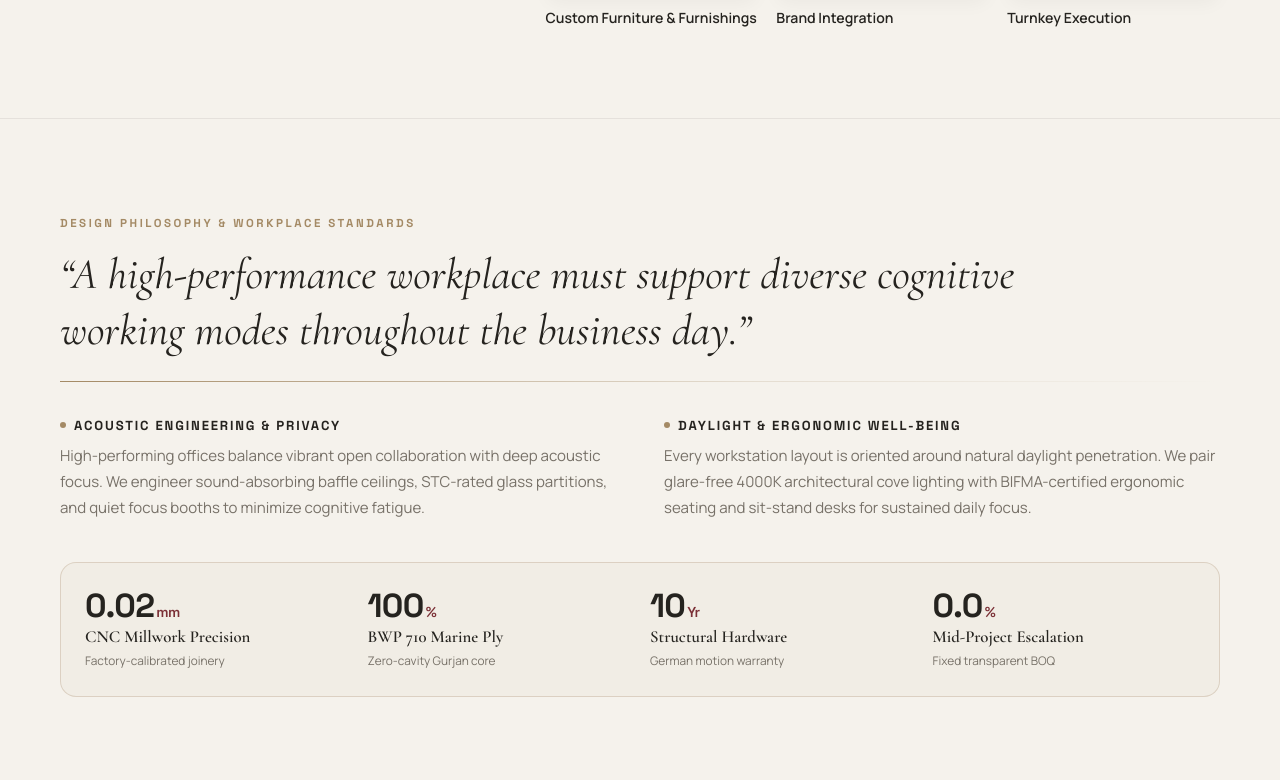
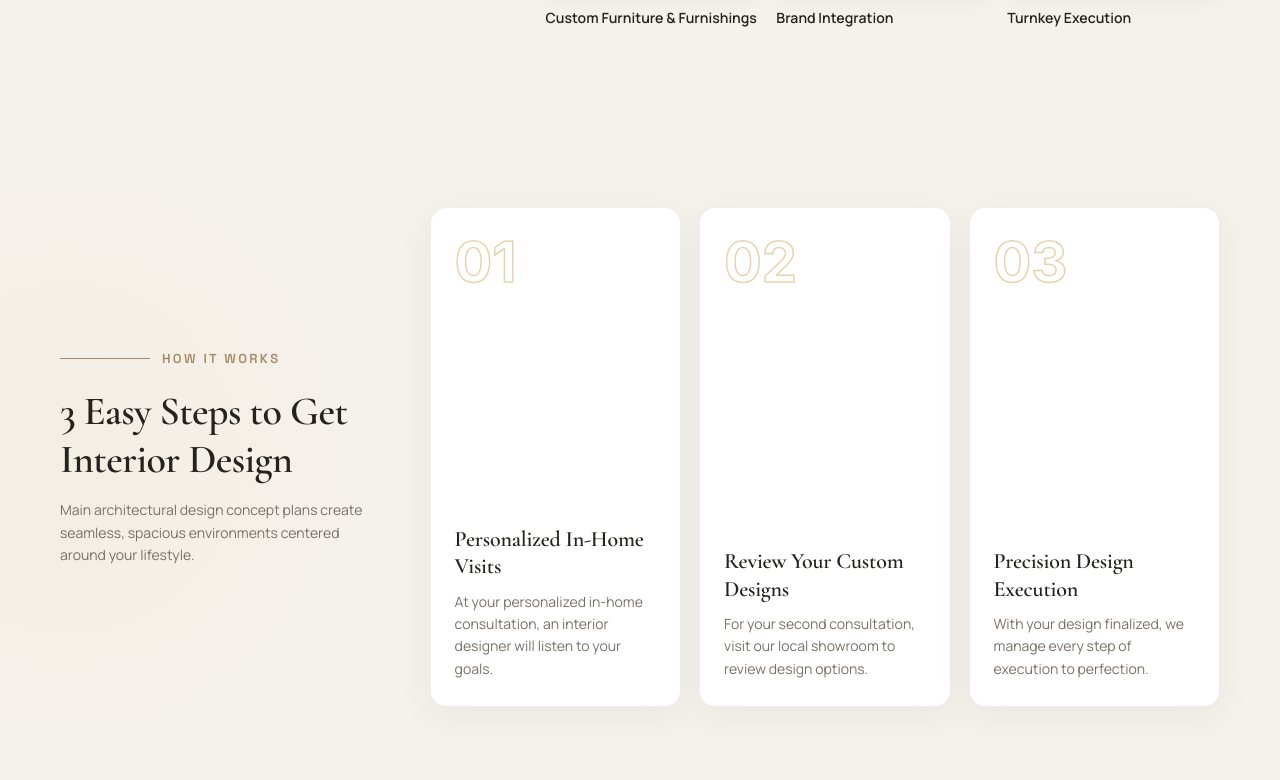
Before and after one commit to nalleswarann/mitijen-interiors, a React (Vite) app: page /services/corporate-interior-design in a window 1280 px wide. Shown: the part 3220-4000 px from the top of the page. Built offline with nearby package versions, Linux system fonts and the light colour scheme; a web font is replaced by a local one.

Commit message:
feat(services): match visual reference mockup exactly with integrated HowItWorksSection

```diff
--- a/src/components/ServicePageTemplate.tsx
+++ b/src/components/ServicePageTemplate.tsx
@@ -5,6 +5,7 @@ import { ScrollTrigger } from 'gsap/ScrollTrigger';
 import type { ServicePageData } from '../data/servicesData';
 import { SEO } from './common/SEO';
 import { useInquiry } from '../context/useInquiry';
+import { HowItWorksSection } from './HowItWorksSection';
 import '../styles/ServicePage.css';
 
 if (typeof window !== 'undefined') {
@@ -47,18 +48,6 @@ interface DisciplineEditorialConfig {
     title: string;
     image: string;
   }>;
-  philosophyEyebrow: string;
-  philosophyHeading: string;
-  philosophyCol1Title: string;
-  philosophyCol1Text: string;
-  philosophyCol2Title: string;
-  philosophyCol2Text: string;
-  metrics: Array<{
-    value: string;
-    unit?: string;
-    label: string;
-    sub: string;
-  }>;
   ctaEyebrow: string;
   ctaHeading: string;
   ctaSubtitle: string;
@@ -100,13 +89,13 @@ const EDITORIAL_CONFIG: Record<'Corporate' | 'Commercial' | 'Residential', Disci
       },
       {
         title: 'Reception Areas',
-        description: 'Make a lasting first impression on visiting clients.',
+        description: 'Make a lasting first impression.',
         image: '/assets/craft_stone_vanity.jpg',
         iconType: 'reception',
       },
       {
         title: 'Executive Spaces',
-        description: 'Sophisticated private sanctuaries for leadership.',
+        description: 'Sophisticated spaces for leadership.',
         image: '/assets/transformations/bedroom_after.jpg',
         iconType: 'executive',
       },
@@ -133,21 +122,6 @@ const EDITORIAL_CONFIG: Record<'Corporate' | 'Commercial' | 'Residential', Disci
       { title: 'Custom Furniture & Furnishings', image: '/assets/mitijen/deco3.jpeg' },
       { title: 'Brand Integration', image: '/assets/mitijen/deco2.jpeg' },
       { title: 'Turnkey Execution', image: '/assets/craft_joinery.jpg' },
-    ],
-    philosophyEyebrow: 'DESIGN PHILOSOPHY & WORKPLACE STANDARDS',
-    philosophyHeading:
-      'A high-performance workplace must support diverse cognitive working modes throughout the business day.',
-    philosophyCol1Title: 'Acoustic Engineering & Privacy',
-    philosophyCol1Text:
-      'High-performing offices balance vibrant open collaboration with deep acoustic focus. We engineer sound-absorbing baffle ceilings, STC-rated glass partitions, and quiet focus booths to minimize cognitive fatigue.',
-    philosophyCol2Title: 'Daylight & Ergonomic Well-Being',
-    philosophyCol2Text:
-      'Every workstation layout is oriented around natural daylight penetration. We pair glare-free 4000K architectural cove lighting with BIFMA-certified ergonomic seating and sit-stand desks for sustained daily focus.',
-    metrics: [
-      { value: '0.02', unit: 'mm', label: 'CNC Millwork Precision', sub: 'Factory-calibrated joinery' },
-      { value: '100', unit: '%', label: 'BWP 710 Marine Ply', sub: 'Zero-cavity Gurjan core' },
-      { value: '10', unit: 'Yr', label: 'Structural Hardware', sub: 'German motion warranty' },
-      { value: '0.0', unit: '%', label: 'Mid-Project Escalation', sub: 'Fixed transparent BOQ' },
     ],
     ctaEyebrow: "LET'S BRING YOUR VISION TO LIFE",
     ctaHeading: 'Ready to Create an Exceptional Workspace?',
@@ -188,20 +162,20 @@ const EDITORIAL_CONFIG: Record<'Corporate' | 'Commercial' | 'Residential', Disci
         iconType: 'meeting',
       },
       {
-        title: 'Public Foyers',
+        title: 'Reception & Foyers',
         description: 'Engaging arrival zones with intuitive customer circulation.',
         image: '/assets/mitijen/deco1.jpeg',
         iconType: 'reception',
       },
       {
-        title: 'Commercial Fit-Outs',
+        title: 'Executive Venues',
         description: 'High-specification turnkey buildouts for ambitious venues.',
         image: '/assets/PHOTO.jpg',
         iconType: 'executive',
       },
     ],
     challengesEyebrow: 'COMMERCIAL INTERIOR CHALLENGES',
-    challengesHeading: 'Turning Commercial Challenges into Growth',
+    challengesHeading: 'Turning Commercial Challenges into Opportunities',
     challengesSubtitle:
       'We understand commercial lease pressures — and engineer spaces that balance visual allure with durable, code-compliant operations.',
     challengesImage: '/assets/forma_facade.jpg',
@@ -217,26 +191,11 @@ const EDITORIAL_CONFIG: Record<'Corporate' | 'Commercial' | 'Residential', Disci
       'From concept to completion, we handle every detail with precision and care.',
     deliverablesCards: [
       { title: 'Circulation & Dwell Time Planning', image: '/assets/craft_credenza.jpg' },
-      { title: 'Commercial Material Specification', image: '/assets/craft_stone_vanity.jpg' },
+      { title: 'Commercial Material Selection', image: '/assets/craft_stone_vanity.jpg' },
       { title: 'Dramatic Architectural Lighting', image: '/assets/panorama_bath.jpg' },
-      { title: 'Bespoke Display Joinery', image: '/assets/craft_shelving.jpg' },
+      { title: 'Bespoke Display Joinery & Counters', image: '/assets/craft_shelving.jpg' },
       { title: 'Environmental Brand Touchpoints', image: '/assets/mitijen/deco2.jpeg' },
       { title: 'Turnkey MEP & Build Coordination', image: '/assets/craft_joinery.jpg' },
-    ],
-    philosophyEyebrow: 'DESIGN PHILOSOPHY & COMMERCIAL IMPACT',
-    philosophyHeading:
-      "Commercial architecture is the physical embodiment of a brand's promise to its audience.",
-    philosophyCol1Title: 'Circulation & Customer Psychology',
-    philosophyCol1Text:
-      'Every commercial layout is choreographed to guide natural movement, eliminate visual clutter, and draw customer gaze toward hero product showcases and hospitality touchpoints.',
-    philosophyCol2Title: 'Commercial-Grade Material Endurance',
-    philosophyCol2Text:
-      'We specify high-traffic stone surfaces, anti-scratch finishes, and solid timber detailing built to maintain pristine aesthetic appeal despite thousands of daily visitors.',
-    metrics: [
-      { value: '0.02', unit: 'mm', label: 'CNC Millwork Precision', sub: 'Factory-calibrated joinery' },
-      { value: '100', unit: '%', label: 'BWP 710 Marine Ply', sub: 'Zero-cavity Gurjan core' },
-      { value: '10', unit: 'Yr', label: 'Structural Hardware', sub: 'German motion warranty' },
-      { value: '0.0', unit: '%', label: 'Mid-Project Escalation', sub: 'Fixed transparent BOQ' },
     ],
     ctaEyebrow: "LET'S BRING YOUR VISION TO LIFE",
     ctaHeading: 'Ready to Elevate Your Commercial Presence?',
@@ -283,14 +242,14 @@ const EDITORIAL_CONFIG: Record<'Corporate' | 'Commercial' | 'Residential', Disci
         iconType: 'reception',
       },
       {
-        title: 'Turnkey Civil Execution',
+        title: 'Executive Joinery',
         description: 'Single-point architectural execution from masonry to final handover.',
         image: '/assets/craft_joinery.jpg',
         iconType: 'executive',
       },
     ],
     challengesEyebrow: 'RESIDENTIAL INTERIOR CHALLENGES',
-    challengesHeading: 'Turning Living Challenges into Serenity',
+    challengesHeading: 'Turning Living Challenges into Opportunities',
     challengesSubtitle:
       'We address homeowner concerns early — from carpentry guesswork to material moisture resistance — with transparent architectural rigor.',
     challengesImage: '/assets/forma_facade.jpg',
@@ -311,21 +270,6 @@ const EDITORIAL_CONFIG: Record<'Corporate' | 'Commercial' | 'Residential', Disci
       { title: 'Custom Walk-In Wardrobes & Millwork', image: '/assets/craft_wardrobe.jpg' },
       { title: 'Tactile Natural Stone & Veneers', image: '/assets/mitijen/warm3.jpeg' },
       { title: 'Turnkey Civil Execution & Handover', image: '/assets/craft_joinery.jpg' },
-    ],
-    philosophyEyebrow: 'DESIGN PHILOSOPHY & LIVING STANDARDS',
-    philosophyHeading:
-      'We do not decorate rooms. We sculpt volumes of light, proportion, and natural permanence.',
-    philosophyCol1Title: 'Spatial Flow & Daylight Paths',
-    philosophyCol1Text:
-      "Every plan begins with Krishnagiri's solar path. We position active morning zones to capture gentle dawn light, while screening afternoon glare and creating peaceful evening alcoves.",
-    philosophyCol2Title: 'Zero-Tolerance Joinery & Materials',
-    philosophyCol2Text:
-      'We exclusively specify boiling-water-proof (BWP 710) Gurjan-core marine plywood, soft-close German concealed hardware, and natural stone slabs cut to 0.5mm joint tolerances.',
-    metrics: [
-      { value: '0.02', unit: 'mm', label: 'CNC Millwork Precision', sub: 'Factory-calibrated joinery' },
-      { value: '100', unit: '%', label: 'BWP 710 Marine Ply', sub: 'Zero-cavity Gurjan core' },
-      { value: '10', unit: 'Yr', label: 'Structural Hardware', sub: 'German motion warranty' },
-      { value: '0.0', unit: '%', label: 'Mid-Project Escalation', sub: 'Fixed transparent BOQ' },
     ],
     ctaEyebrow: "LET'S BRING YOUR VISION TO LIFE",
     ctaHeading: 'Ready to Craft Your Private Living Sanctuary?',
@@ -634,24 +578,7 @@ export const ServicePageTemplate: React.FC<ServicePageTemplateProps> = ({ data,
         );
       }
 
-      // 6. Philosophy reveal
-      gsap.fromTo(
-        '.ed-philosophy-heading',
-        { opacity: 0, y: 30 },
-        {
-          opacity: 1,
-          y: 0,
-          duration: 1.0,
-          ease: 'power3.out',
-          scrollTrigger: {
-            trigger: '.ed-philosophy-section',
-            start: 'top 82%',
-            once: true,
-          },
-        }
-      );
-
-      // 7. Final CTA banner reveal
+      // 6. Final CTA banner reveal
       gsap.fromTo(
         '.ed-final-cta-banner',
         { opacity: 0, y: 35 },
@@ -787,7 +714,7 @@ export const ServicePageTemplate: React.FC<ServicePageTemplateProps> = ({ data,
       </section>
 
       {/* ====================================================================
-          SECTION 05 — WHAT WE CAN HELP WITH (SOLUTIONS GRID)
+          SECTION 04 — WHAT WE CAN HELP WITH (SOLUTIONS GRID)
           ==================================================================== */}
       <section className="ed-solutions-section" aria-label="Comprehensive Interior Solutions">
         <div className="ed-section-container">
@@ -822,7 +749,7 @@ export const ServicePageTemplate: React.FC<ServicePageTemplateProps> = ({ data,
       </section>
 
       {/* ====================================================================
-          SECTION 06 — CORPORATE INTERIOR CHALLENGES
+          SECTION 05 — CORPORATE INTERIOR CHALLENGES
           ==================================================================== */}
       <section className="ed-challenges-section" aria-label="Overcoming Interior Challenges">
         <div className="ed-section-container">
@@ -856,7 +783,7 @@ export const ServicePageTemplate: React.FC<ServicePageTemplateProps> = ({ data,
       </section>
 
       {/* ====================================================================
-          SECTION 07 — WHAT THE DESIGN INCLUDES (A COMPLETE DESIGN EXPERIENCE)
+          SECTION 06 — WHAT THE DESIGN INCLUDES (2x3 CATALOG GRID)
           ==================================================================== */}
       <section className="ed-deliverables-section" id="deliverables" aria-label="A Complete Design Experience">
         <div className="ed-section-container">
@@ -893,48 +820,12 @@ export const ServicePageTemplate: React.FC<ServicePageTemplateProps> = ({ data,
       </section>
 
       {/* ====================================================================
-          SECTION 08 — DESIGN PHILOSOPHY & WORKPLACE STANDARDS
+          SECTION 07 — HOW IT WORKS (3 Easy Steps to Get Interior Design)
           ==================================================================== */}
-      <section className="ed-philosophy-section" id="philosophy" aria-label="Design Philosophy">
-        <div className="ed-section-container">
-          <div className="ed-philosophy-header">
-            <span className="ed-eyebrow">{config.philosophyEyebrow}</span>
-            <h2 className="ed-philosophy-heading">“{config.philosophyHeading}”</h2>
-            <div className="ed-philosophy-line" />
-          </div>
-
-          <div className="ed-philosophy-prose-grid">
-            <div className="ed-philosophy-col">
-              <h3 className="ed-philosophy-col-title">{config.philosophyCol1Title}</h3>
-              <p className="ed-philosophy-col-text">{config.philosophyCol1Text}</p>
-            </div>
-            <div className="ed-philosophy-col">
-              <h3 className="ed-philosophy-col-title">{config.philosophyCol2Title}</h3>
-              <p className="ed-philosophy-col-text">{config.philosophyCol2Text}</p>
-            </div>
-          </div>
-
-          {/* Minimalist Borderless Metrics Strip */}
-          <div className="ed-metrics-strip">
-            {config.metrics.map((m) => (
-              <div key={m.label} className="ed-metric-item">
-                <span className="ed-metric-value">
-                  {m.value}
-                  {m.unit && <span className="ed-metric-unit">{m.unit}</span>}
-                </span>
-                <span className="ed-metric-label">{m.label}</span>
-                <span className="ed-metric-sub">{m.sub}</span>
-              </div>
-            ))}
-          </div>
-        </div>
-      </section>
-
-      {/* Optional Children Injection (e.g. How It Works Section) */}
-      {children}
+      {children ? children : <HowItWorksSection />}
 
       {/* ====================================================================
-          SECTION 09 — FREQUENTLY ASKED QUESTIONS
+          SECTION 08 — FREQUENTLY ASKED QUESTIONS
           ==================================================================== */}
       <section className="ed-faq-section" id="faq" aria-label="Frequently Asked Questions">
         <div className="ed-section-container">
@@ -983,7 +874,7 @@ export const ServicePageTemplate: React.FC<ServicePageTemplateProps> = ({ data,
       </section>
 
       {/* ====================================================================
-          SECTION 10 — FINAL CONSULTATION CTA BANNER
+          SECTION 09 — FINAL CONSULTATION CTA BANNER
           ==================================================================== */}
       <section className="ed-final-cta-section" aria-label="Start Your Consultation">
         <div className="ed-section-container">
--- a/src/styles/HowItWorksSection.css
+++ b/src/styles/HowItWorksSection.css
@@ -1,22 +1,20 @@
 /* ==========================================================================
    HOW IT WORKS — 3 EASY STEPS TO GET INTERIOR DESIGN
-   - Single row on warm off-white (#fbfaf7) with subtle left ambient glow
+   - Single row on warm off-white (--ed-bg: #F5F2EC) with subtle left ambient glow
    - Left column 25-30% width, three portrait cards to the right (16-20px gap)
    - Hover effect: dark photo fade-in (0.5s) with gentle zoom-out (1.08 -> 1.0, 0.8s)
    - Text color transitions to white (0.4s), outlined number stroke shifts to gold (#c19a5b)
-   - Responsive: 3 cols (desktop) -> 2 cols (tablet) -> 1 col (mobile)
+   - Responsive: 3 cols (desktop) -> 2 cols (tablet) -> 1 col (mobile horizontal snap track)
    - Accessible with prefers-reduced-motion support
    ========================================================================== */
 
 .hiw-section {
   position: relative;
-  background-color: #fbfaf7;
-  color: #10151f;
+  background-color: var(--ed-bg, #F5F2EC);
+  color: var(--ed-text-primary, #25231F);
   overflow: hidden;
-  padding: clamp(52px, 6.8vh, 80px) clamp(20px, 4vw, 56px);
+  padding: clamp(54px, 7vw, 90px) 0;
   box-sizing: border-box;
-  border-top: 1px solid rgba(21, 22, 20, 0.06);
-  border-bottom: 1px solid rgba(21, 22, 20, 0.06);
 }
 
 /* Subtle, very light gradient / glow on the left side */
@@ -26,17 +24,19 @@
   left: -8%;
   width: 44%;
   height: 80%;
-  background: radial-gradient(circle at 30% 50%, rgba(243, 237, 226, 0.85) 0%, rgba(251, 250, 247, 0) 70%);
+  background: radial-gradient(circle at 30% 50%, rgba(243, 237, 226, 0.85) 0%, rgba(245, 242, 236, 0) 70%);
   pointer-events: none;
   z-index: 1;
 }
 
-/* Overall Layout Container */
+/* Overall Layout Container — matches ed-section-container grid */
 .hiw-container {
   position: relative;
   z-index: 2;
-  max-width: 1360px;
+  max-width: 1240px;
   margin: 0 auto;
+  padding-left: clamp(20px, 4vw, 40px);
+  padding-right: clamp(20px, 4vw, 40px);
   display: flex;
   flex-direction: row;
   align-items: stretch;
@@ -68,37 +68,37 @@
   display: inline-block;
   width: 90px;
   height: 1px;
-  background-color: #c19a5b;
+  background-color: var(--ed-muted-gold, #c19a5b);
   flex-shrink: 0;
 }
 
 .hiw-eyebrow-label {
-  font-family: 'Space Grotesk', var(--font-architectural, sans-serif);
+  font-family: var(--font-architectural, 'Space Grotesk', sans-serif);
   font-size: 13px;
   font-weight: 600;
   letter-spacing: 0.18em;
   text-transform: uppercase;
-  color: #c19a5b;
+  color: var(--ed-muted-gold, #c19a5b);
   white-space: nowrap;
 }
 
-/* Heading: bold high-contrast serif, 36-40px, 1.2 line-height, #10151f */
+/* Heading: bold high-contrast serif */
 .hiw-heading {
-  font-family: 'Playfair Display', 'Libre Baskerville', 'Cormorant Garamond', Georgia, serif;
-  font-size: clamp(32px, 3.2vw, 40px);
-  font-weight: 700;
+  font-family: var(--font-heading, 'Playfair Display', 'Libre Baskerville', 'Cormorant Garamond', Georgia, serif);
+  font-size: clamp(30px, 3.2vw, 40px);
+  font-weight: 600;
   line-height: 1.2;
-  color: #10151f;
+  color: var(--ed-text-primary, #10151f);
   margin: 0 0 16px 0;
   letter-spacing: -0.015em;
 }
 
-/* Paragraph: clean sans-serif, 14px, 1.6 line-height, #4a4f57 */
+/* Paragraph: clean sans-serif */
 .hiw-paragraph {
-  font-family: 'Inter', 'Roboto', 'Manrope', var(--font-content, sans-serif);
+  font-family: var(--font-content, 'Inter', 'Roboto', 'Manrope', sans-serif);
   font-size: 14px;
   line-height: 1.6;
-  color: #4a4f57;
+  color: var(--ed-text-secondary, #4a4f57);
   margin: 0;
 }
 
@@ -116,17 +116,18 @@
 
 /* Individual Step Card:
    - White background (#ffffff)
-   - Square corners (border-radius: 0)
+   - Refined radius (16px) or square with subtle border
    - Very soft, wide shadow (0 10px 40px rgba(0,0,0,.06))
    - Tall portrait (approx 280x540 on desktop, 24px padding)
 */
 .hiw-card {
   position: relative;
   background-color: #ffffff;
-  border-radius: 0;
-  box-shadow: 0 10px 40px rgba(0, 0, 0, 0.06);
-  padding: 24px;
-  min-height: 520px;
+  border-radius: 16px;
+  border: 1px solid var(--ed-border-hairline, rgba(37, 35, 31, 0.08));
+  box-shadow: 0 10px 40px rgba(0, 0, 0, 0.05);
+  padding: 26px 24px;
+  min-height: 500px;
   box-sizing: border-box;
   overflow: hidden;
   cursor: pointer;
@@ -137,8 +138,13 @@
   transition: box-shadow 0.4s ease, transform 0.4s ease;
 }
 
+.hiw-card:hover {
+  transform: translateY(-4px);
+  box-shadow: 0 16px 44px rgba(0, 0, 0, 0.1);
+}
+
 .hiw-card:focus-visible {
-  outline: 2px solid #c19a5b;
+  outline: 2px solid var(--ed-muted-gold, #c19a5b);
   outline-offset: 2px;
 }
 
@@ -211,11 +217,11 @@
 
 /* Title: bold serif, ~22px, #10151f */
 .hiw-card-title {
-  font-family: 'Playfair Display', 'Libre Baskerville', 'Cormorant Garamond', Georgia, serif;
+  font-family: var(--font-heading, 'Playfair Display', 'Libre Baskerville', 'Cormorant Garamond', Georgia, serif);
   font-size: 22px;
-  font-weight: 700;
+  font-weight: 600;
   line-height: 1.25;
-  color: #10151f;
+  color: var(--ed-text-primary, #10151f);
   margin: 0 0 10px 0;
   letter-spacing: -0.01em;
   transition: color 0.4s ease;
@@ -223,10 +229,10 @@
 
 /* Description: sans-serif, ~14px, 1.6 line-height, #555a62 */
 .hiw-card-desc {
-  font-family: 'Inter', 'Roboto', 'Manrope', var(--font-content, sans-serif);
+  font-family: var(--font-content, 'Inter', 'Roboto', 'Manrope', sans-serif);
   font-size: 14px;
   line-height: 1.6;
-  color: #555a62;
+  color: var(--ed-text-secondary, #555a62);
   margin: 0;
   transition: color 0.4s ease;
 }
```
